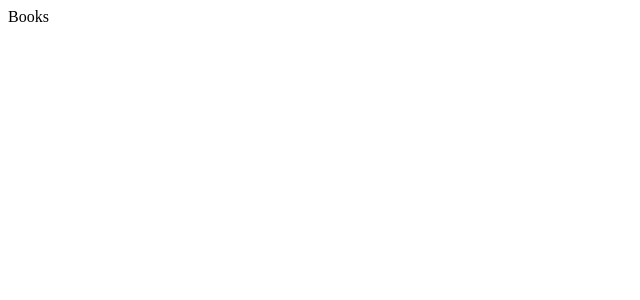
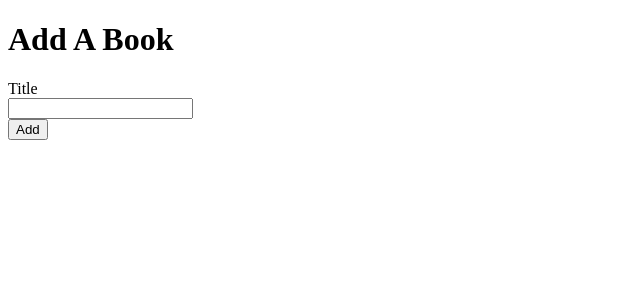
Before and after one commit to RCass172/my-book-list, a React (Create React App) app: page / in a window 1280 px wide. Shown: the top 300 px of the page, without its empty margins (0-640 px from the left). Built offline with nearby package versions, Linux system fonts and the light colour scheme.

Commit message:
Add book create form with state updates on submit

```diff
--- a/src/App.js
+++ b/src/App.js
@@ -1,7 +1,16 @@
+import { useState } from "react";
+import BookCreate from "./components/BookCreate";
+
 function App() {
+  const [books, setBooks] = useState([]);
+
+  const createBook = (title) => {
+    console.log(title);
+  };
+
   return (
     <div>
-      Books
+      <BookCreate onCreate={createBook} />
     </div>
   );
 }
--- a/src/components/BookCreate.js
+++ b/src/components/BookCreate.js
@@ -1,6 +1,27 @@
-function BookCreate() {
+import { useState } from "react";
+
+function BookCreate({onCreate}) {
+    const [title, setTitle] = useState('');
+
+    const handleChange = (event) => {
+        setTitle(event.target.value);
+    }
+
+    const handleSubmit = (event) => {
+        event.preventDefault();
+        onCreate(title);
+        setTitle("");
+    }
+
     return (
-        <div>Book Create</div>;
+        <div>
+            <h1>Add A Book</h1>
+            <form onSubmit={handleSubmit}>
+                <label>Title</label><br/>
+                <input value={title} onChange={handleChange} /><br/>
+                <button>Add</button>
+            </form>
+        </div>
     )
 }
 
```
